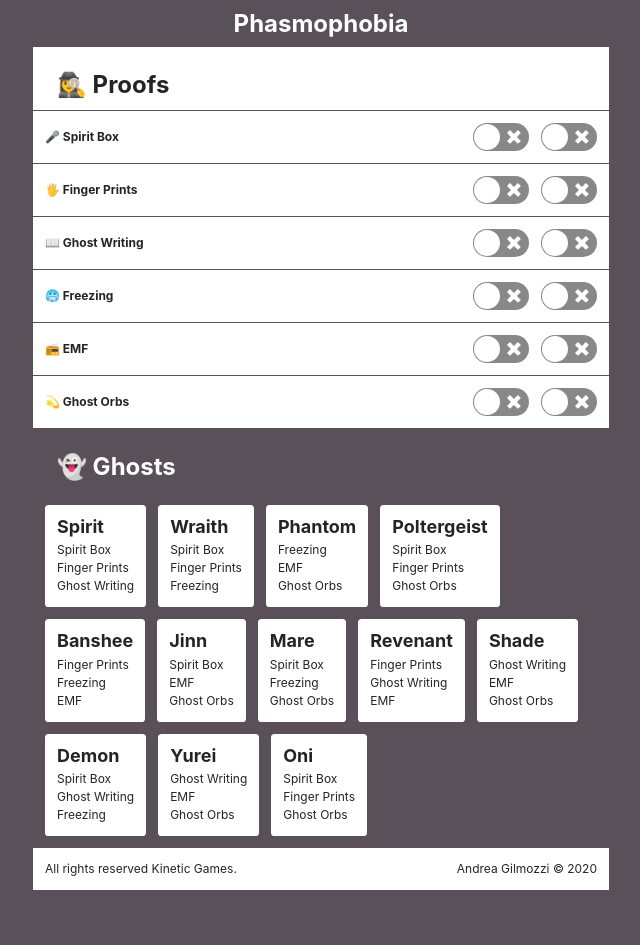
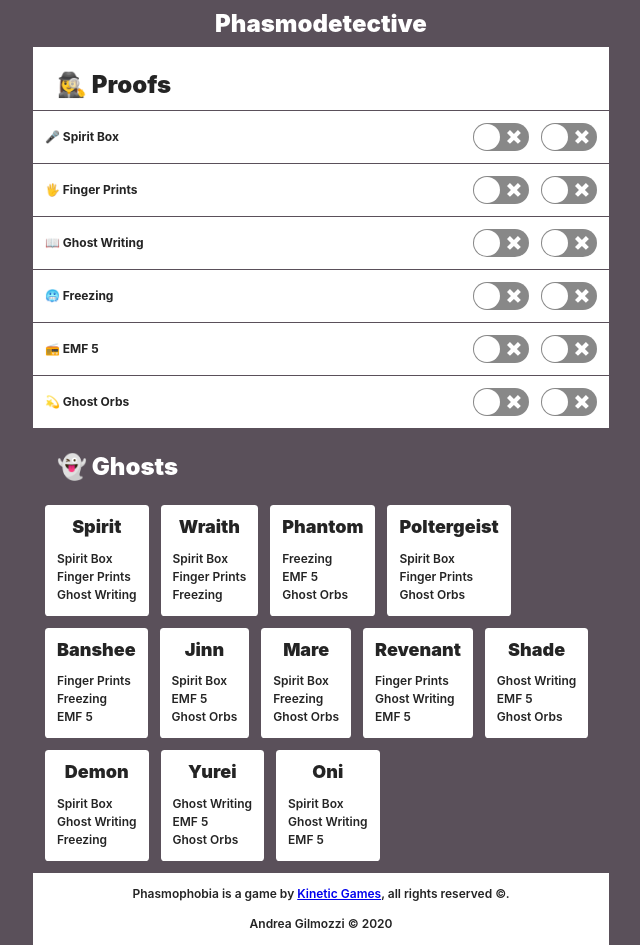
Before and after one commit to gilmoa/phasmodetective, a React (Create React App) app: page / in a window 1280 px wide. Shown: the whole page, without its empty margins (319-959 px from the left). Before the commit the page ends 890 px from the top, so only its background shows below. Built offline with nearby package versions, Linux system fonts and the light colour scheme.

Commit message:
getting ready for release

```diff
--- a/package.json
+++ b/package.json
@@ -1,5 +1,5 @@
 {
-  "name": "phasmophobia-identify",
+  "name": "phasmodetective",
   "version": "0.1.0",
   "private": true,
   "dependencies": {
--- a/public/index.html
+++ b/public/index.html
@@ -1,14 +1,12 @@
 <!DOCTYPE html>
 <html lang="en">
+
 <head>
   <meta charset="utf-8" />
   <link rel="icon" href="%PUBLIC_URL%/favicon.ico" />
   <meta name="viewport" content="width=device-width, initial-scale=1" />
   <meta name="theme-color" content="#000000" />
-    <meta
-      name="description"
-      content="Web site created using create-react-app"
-    />
+  <meta name="description" content="Web site created using create-react-app" />
   <link rel="apple-touch-icon" href="%PUBLIC_URL%/logo192.png" />
   <!--
       manifest.json provides metadata used when your web app is installed on a
@@ -24,8 +22,9 @@
       work correctly both with client-side routing and a non-root public URL.
       Learn how to configure a non-root public URL by running `npm run build`.
     -->
-    <title>React App</title>
+  <title>Phasmodetective</title>
 </head>
+
 <body>
   <noscript>You need to enable JavaScript to run this app.</noscript>
   <div id="root"></div>
@@ -40,4 +39,5 @@
       To create a production bundle, use `npm run build` or `yarn build`.
     -->
 </body>
+
 </html>
--- a/src/components/Footer.js
+++ b/src/components/Footer.js
@@ -5,7 +5,11 @@
 const Footer = () => {
   return (
     <footer className={footer}>
-      <p>All rights reserved Kinetic Games.</p>
+      <p>
+        Phasmophobia is a game by{" "}
+        <a href="https://kineticgames.co.uk/">Kinetic Games</a>, all rights
+        reserved &copy;.
+      </p>
       <p>Andrea Gilmozzi &copy; 2020</p>
     </footer>
   );
--- a/src/components/Footer.module.scss
+++ b/src/components/Footer.module.scss
@@ -1,5 +1,7 @@
 .footer {
   padding: 1em;
   display: flex;
-  justify-content: space-between;
+  flex-direction: column;
+  align-items: center;
+  gap: 1em;
 }
--- a/src/components/Ghost.module.scss
+++ b/src/components/Ghost.module.scss
@@ -9,6 +9,7 @@
 
   h2 {
     text-transform: capitalize;
+    text-align: center;
   }
 
   p {
@@ -16,6 +17,6 @@
   }
 
   p:nth-child(2) {
-    margin-top: 0.3em;
+    margin-top: 1em;
   }
 }
--- a/src/components/GhostsInfo.js
+++ b/src/components/GhostsInfo.js
@@ -124,11 +124,11 @@
     name: "oni",
     checks: {
       box: true,
-      prints: true,
-      writing: false,
+      prints: false,
+      writing: true,
       freeze: false,
-      emf: false,
-      orbs: true,
+      emf: true,
+      orbs: false,
     },
   },
 ];
--- a/src/components/Header.js
+++ b/src/components/Header.js
@@ -5,7 +5,7 @@
 const Header = () => {
   return (
     <header className={header}>
-      <h1>Phasmophobia</h1>
+      <h1>Phasmodetective</h1>
     </header>
   );
 };
--- a/src/components/ProofsInfo.js
+++ b/src/components/ProofsInfo.js
@@ -3,7 +3,7 @@
   prints: { name: "prints", displayName: "finger prints", icon: "🖐" },
   writing: { name: "writing", displayName: "ghost writing", icon: "📖" },
   freeze: { name: "freeze", displayName: "freezing", icon: "🥶" },
-  emf: { name: "emf", displayName: "EMF", icon: "📻" },
+  emf: { name: "emf", displayName: "EMF 5", icon: "📻" },
   orbs: { name: "orbs", displayName: "ghost orbs", icon: "💫" },
 };
 
--- a/src/index.scss
+++ b/src/index.scss
@@ -4,7 +4,7 @@
   --color-black: rgb(36, 36, 36);
   --color-white: rgb(255, 255, 255);
   --color-grey: rgb(90, 80, 90);
-  --color-grey-30: rgba(90, 83, 90, 0.5)
+  --color-grey-30: rgba(90, 80, 90, 0.5)
 }
 
 body {
@@ -19,6 +19,7 @@
   background-color: var(--color-grey);
 
   font-size: 12px;
+  font-weight: 600;
 }
 
 code {
@@ -29,6 +30,7 @@
 h1,
 h2 {
   line-height: 1.15em;
+  font-weight: 900;
 }
 
 h1 {
```
Lines whose indentation alone changed are shown as unchanged.
